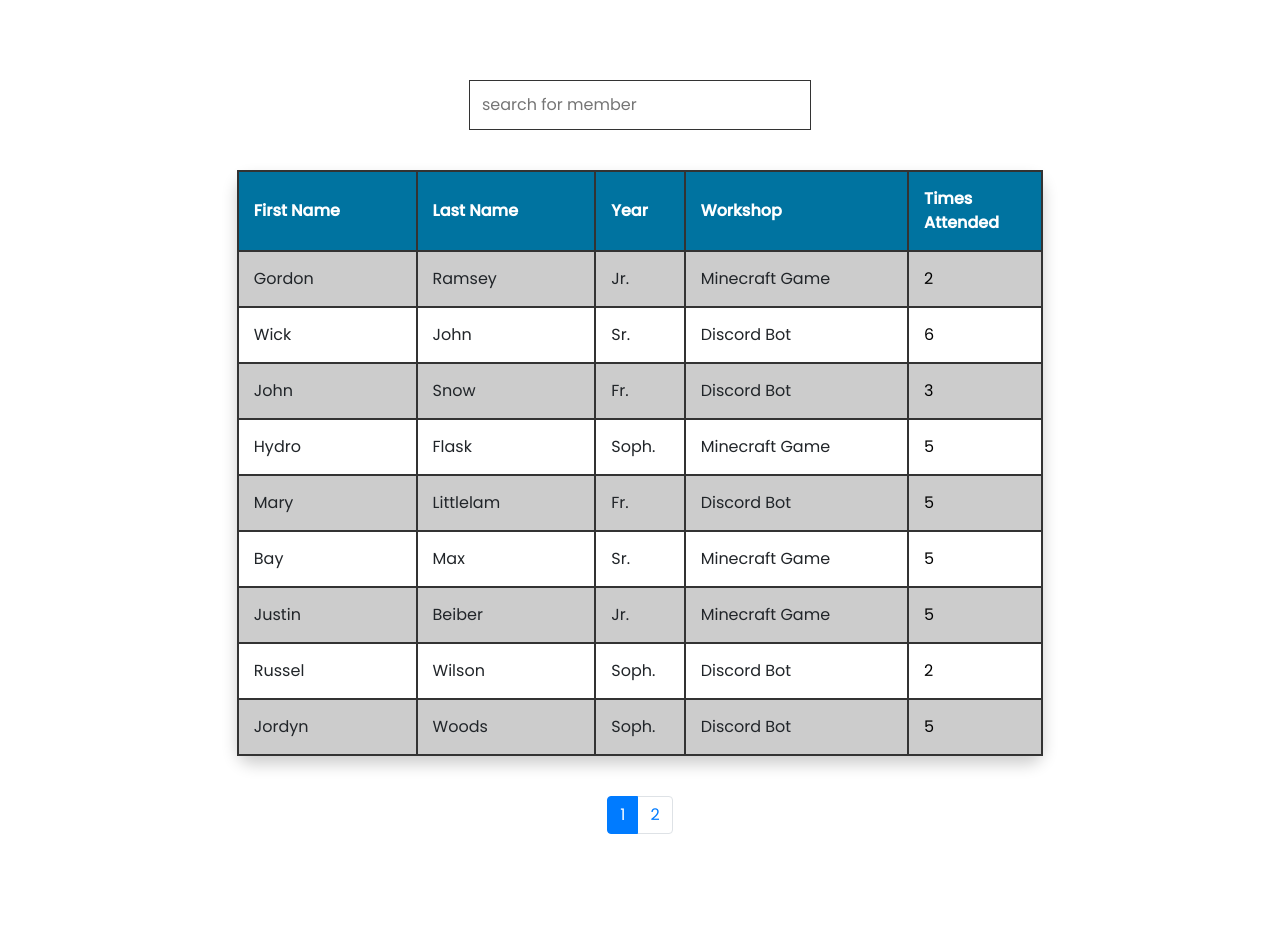
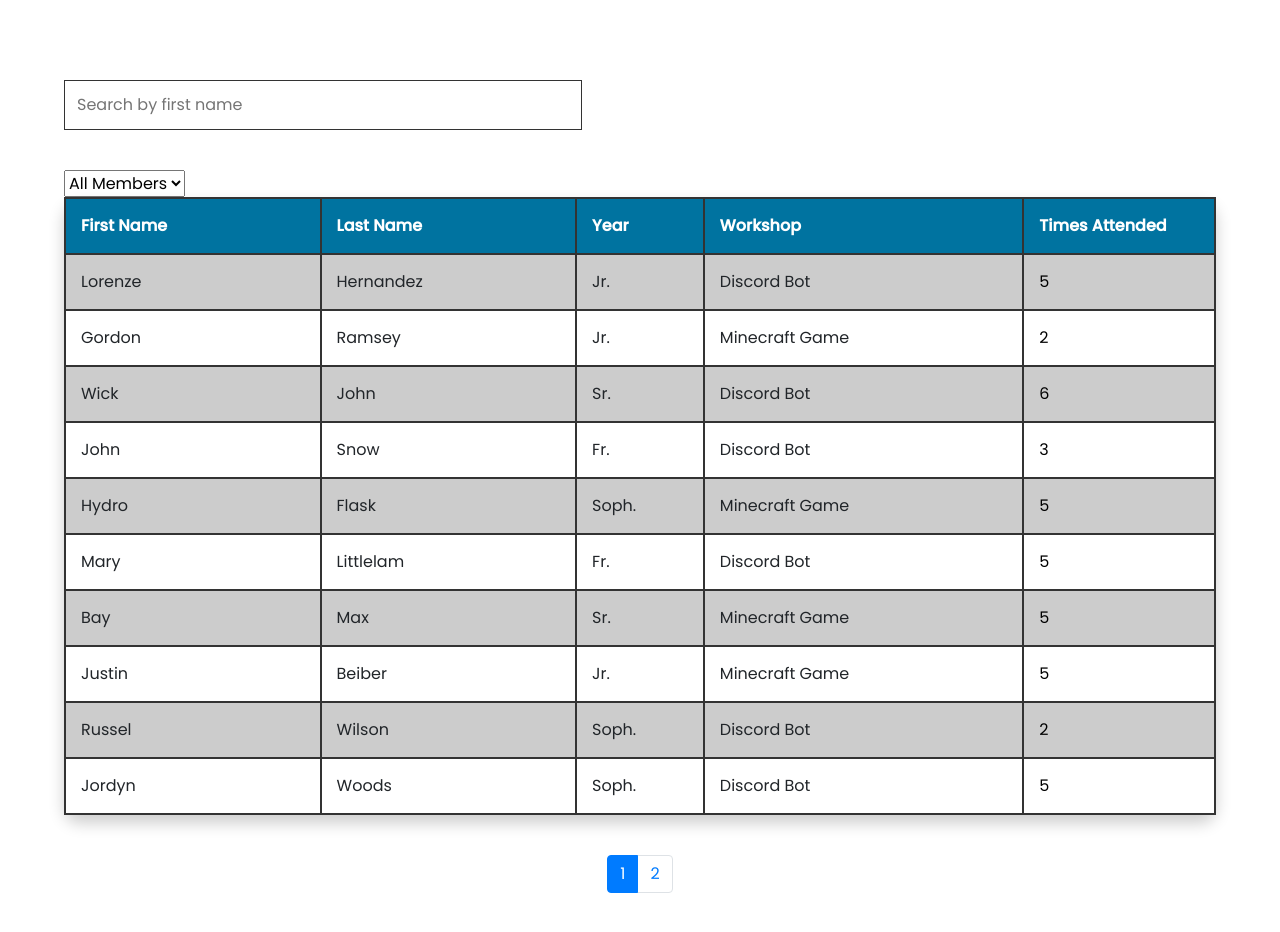
Before and after one commit to lorenzejay/ACM-Attendance-Application, a React (Create React App) app in the folder frontend/: page / in a window 1280 px wide. Shown: the top 932 px of the page. Built offline with nearby package versions, Linux system fonts and the light colour scheme.

Commit message:
added select input which filters by grade and refactored pagination based on what is selected

```diff
--- a/frontend/package.json
+++ b/frontend/package.json
@@ -11,6 +11,7 @@
     "react": "^17.0.1",
     "react-bootstrap": "^1.4.0",
     "react-dom": "^17.0.1",
+    "react-icons": "^3.11.0",
     "react-scripts": "4.0.0",
     "web-vitals": "^0.2.4"
   },
--- a/frontend/src/Screens/MemberAttendanceScreen/MemberAttendanceScreen.js
+++ b/frontend/src/Screens/MemberAttendanceScreen/MemberAttendanceScreen.js
@@ -7,15 +7,29 @@ import Pagination from "react-bootstrap/Pagination";
 import Input from "../../Components/Input";
 
 const MemberAttendanceScreen = () => {
+  const [typeOfData, setTypeOfData] = useState(members);
   const [timesAttended, setTimesAttended] = useState();
+  const [filteredByGrade, setFilteredByGrade] = useState();
+  const [active, setActive] = useState(1);
+  // const [paginateBy10, setPaginateBy10] = useState(
+  //   members.filter((member, index) => index > active * 10 - 10 && index < active * 10)
+  // );
   /*once redux state or whatever state management you use is established with the db
   all these values can be updated after save button is clicked.
   */
 
-  const memberPages = parseInt(members.length / 10);
+  useEffect(() => {
+    if (filteredByGrade) {
+      setTypeOfData(filterByGrade);
+    }
+    if (!filteredByGrade) {
+      setTypeOfData(members);
+    }
+  }, [filteredByGrade]);
 
   //pagnation
-  const [active, setActive] = useState(1);
+  const memberPages = parseInt(typeOfData.length / 10);
+
   let items = [];
   for (let number = 1; number <= memberPages; number++) {
     items.push(
@@ -31,8 +45,8 @@ const MemberAttendanceScreen = () => {
     </div>
   );
 
-  const paginateBy10 = members.filter(
-    (member, index) => index > active * 10 - 10 && index < active * 10
+  const paginateBy10 = typeOfData.filter(
+    (member, index) => index >= active * 10 - 10 && index < active * 10
   );
 
   //search input
@@ -56,10 +70,30 @@ const MemberAttendanceScreen = () => {
     }
   };
 
+  //filter by student grade
+  const filterByGrade = members.filter((member) => member.gradeYear === filteredByGrade);
+
+  const handleFilterByGrade = async (e) => {
+    setFilteredByGrade(e.target.value);
+  };
+  console.log(typeOfData);
+  console.log(filteredByGrade);
+
   return (
     <div className="member-attendance-screen">
       <div className="search-input">
-        <Input placeholder="search for member" handleInput={searchMemberByFirstName} />
+        <Input
+          defaultValue=""
+          placeholder="Search by first name"
+          handleInput={searchMemberByFirstName}
+        />
+        <select onChange={handleFilterByGrade}>
+          <option value="">All Members</option>
+          <option value="Fr.">Freshman</option>
+          <option value="Soph.">Sophomore</option>
+          <option value="Jr.">Junior</option>
+          <option value="Sr.">Senior</option>
+        </select>
       </div>
       <TableContainer>
         <tbody>
@@ -70,8 +104,40 @@ const MemberAttendanceScreen = () => {
             <th>Workshop</th>
             <th>Times Attended</th>
           </tr>
-
-          {paginateBy10.map((member, i) => {
+          {paginateBy10.map((member, i) => (
+            <tr key={i}>
+              <td style={{ width: "20%" }}>{member.firstName}</td>
+              <td style={{ width: "20%" }}>{member.lastName}</td>
+              <td style={{ width: "10%" }}>{member.gradeYear}</td>
+              <td style={{ width: "25%" }}>{member.workshop}</td>
+              <td style={{ width: "15%" }}>
+                <TableInput
+                  name="timesAttended"
+                  type="number"
+                  defaultValue={member.timesAttended}
+                  handleChange={(e) => setTimesAttended(e.target.value)}
+                />
+              </td>
+            </tr>
+          ))}
+          {/* {filteredByGrade
+            ? paginateBy10.map((member, i) => (
+                <tr key={i}>
+                  <td style={{ width: "20%" }}>{member.firstName}</td>
+                  <td style={{ width: "20%" }}>{member.lastName}</td>
+                  <td style={{ width: "10%" }}>{member.gradeYear}</td>
+                  <td style={{ width: "25%" }}>{member.workshop}</td>
+                  <td style={{ width: "15%" }}>
+                    <TableInput
+                      name="timesAttended"
+                      type="number"
+                      defaultValue={member.timesAttended}
+                      handleChange={(e) => setTimesAttended(e.target.value)}
+                    />
+                  </td>
+                </tr>
+              ))
+            : paginateBy10.map((member, i) => {
                 return (
                   <tr key={i}>
                     <td style={{ width: "20%" }}>{member.firstName}</td>
@@ -88,7 +154,7 @@ const MemberAttendanceScreen = () => {
                     </td>
                   </tr>
                 );
-          })}
+              })} */}
         </tbody>
       </TableContainer>
       {pagination}
--- a/frontend/src/Screens/MemberAttendanceScreen/styles.scss
+++ b/frontend/src/Screens/MemberAttendanceScreen/styles.scss
@@ -5,9 +5,12 @@
   justify-content: center;
   flex-direction: column;
   padding: 5%;
+  .search-input {
+    width: 45%;
+    align-self: flex-start;
+  }
   table {
-    width: 70%;
-    height: 75%;
+    width: 100%;
     margin-bottom: 5vh;
     td {
       width: 55%;
```
Also changed, not shown: 1 other file (tests, documents, lock files or other folders). Lines whose indentation alone changed are shown as unchanged.
